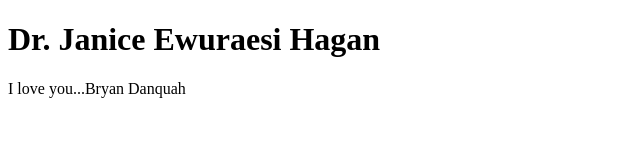
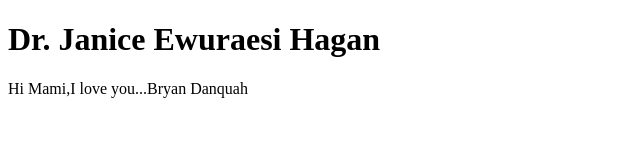
Before and after one commit to bryan-me/BookAppUI, a plain HTML site: page index.html in a window 1280 px wide. Shown: the full height of the page, 0-640 px from the left. Drawn offline with Linux system fonts and the light colour scheme.

Commit message:
another commit

```diff
--- a/index.html
+++ b/index.html
@@ -5,6 +5,6 @@
 </head>
 <body>
 <h1>Dr. Janice Ewuraesi Hagan</h1>
-<p>I love you...Bryan Danquah</p>
+<p>Hi Mami,I love you...Bryan Danquah</p>
 </body>
 </html>
```
